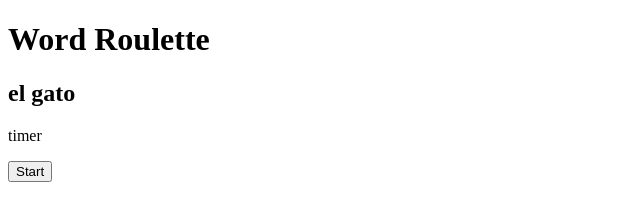
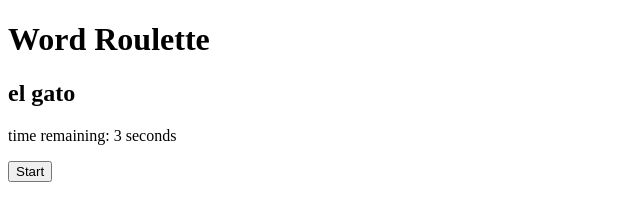
Before and after one commit to asands94/word-roulette, a plain HTML site: page index.html in a window 1280 px wide. Both pictures are taken after a click on the button "Start". Shown: the whole page, without its empty margins (0-640 px from the left). Drawn offline with Linux system fonts and the light colour scheme.

Commit message:
add timer

```diff
--- a/app.js
+++ b/app.js
@@ -12,16 +12,20 @@ let randomWord
 let usedWords
 let gameOver
 let gameStarted
+let time
+let countdown
 
 /*------------------------ Cached Element References ------------------------*/
 const word = document.querySelector('#word')
 const startButton = document.querySelector('#start')
+const timer = document.querySelector('#timer')
 
 /*-------------------------------- Functions --------------------------------*/
 function init() {
     usedWords = []
     gameOver = false
     gameStarted = false
+    time = 5
     render()
 }
 init()
@@ -38,9 +42,18 @@ function generateRandomWord() {
     }
 }
 
+function startTimer() {
+    countdown ??= setInterval(() => {
+        time -= 1
+        timer.innerText = `time remaining: ${time} seconds`
+    }, 1000)
+}
+
 function handleClick(event) {
     gameStarted = true
     if (wordList.length === 0) return
+
+    startTimer()
     render()
     usedWords.push(randomWord)
     wordList.splice(wordList.indexOf(randomWord), 1)
@@ -48,3 +61,8 @@ function handleClick(event) {
 
 /*----------------------------- Event Listeners -----------------------------*/
 startButton.addEventListener('click', handleClick)
+
+// this code will go somewhere
+//  if (time <= 0) {
+//         clearInterval(countdown)
+//     }
--- a/index.html
+++ b/index.html
@@ -10,7 +10,7 @@
     <body>
         <h1>Word Roulette</h1>
         <h2 id="word">Word</h2>
-        <p>timer</p>
+        <p id="timer">time remaining: 5 seconds</p>
         <button id="start">Start</button>
     </body>
 </html>
```
